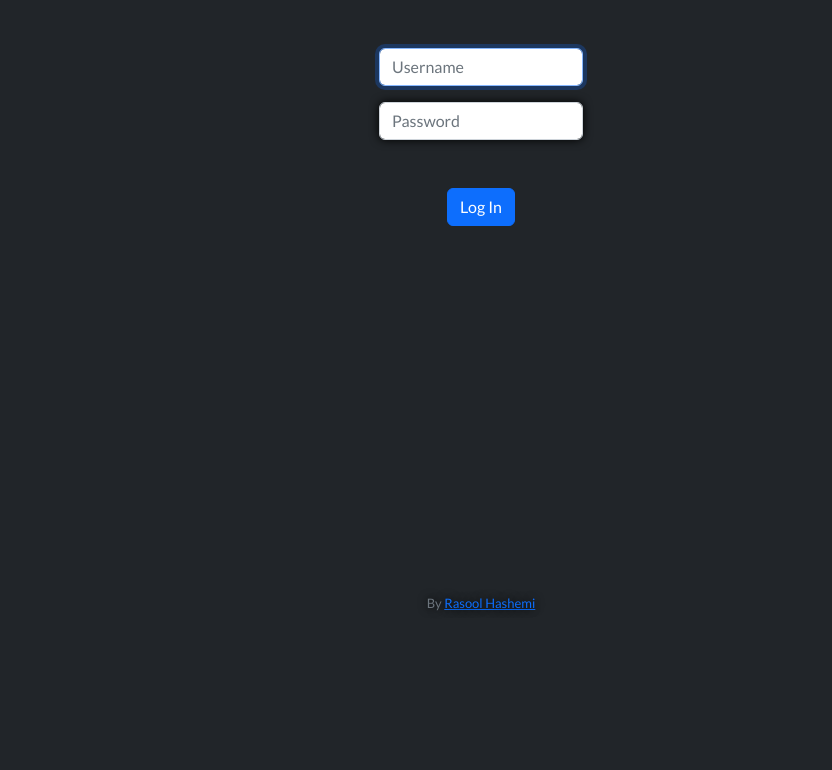
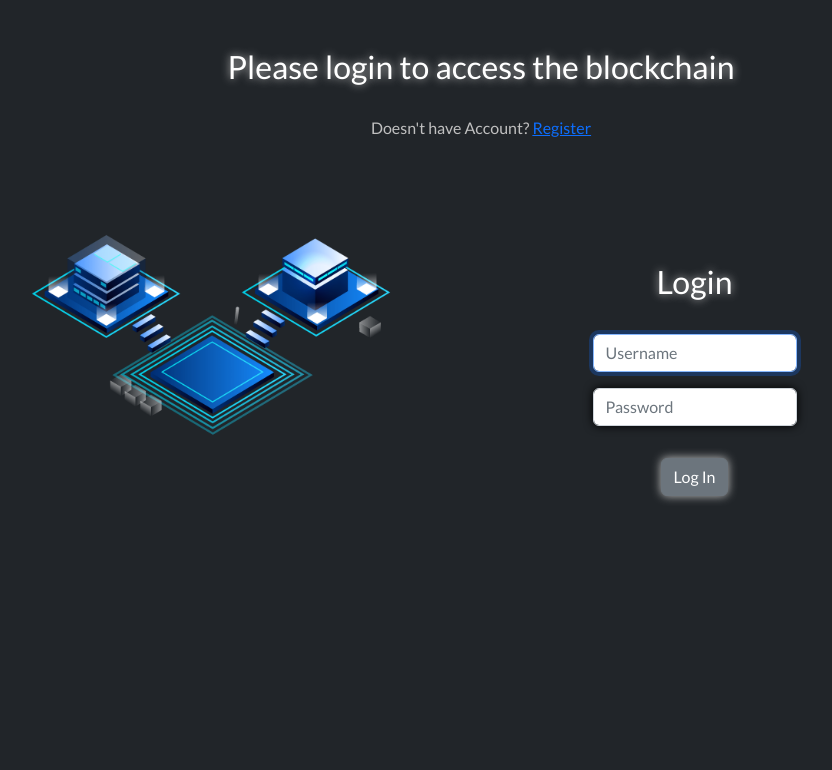
Before and after one commit to hawshemi/Blockchain, a Flask app: page /login in a window 1280 px wide. Shown: the part 112-882 px from the top of the page, without its empty margins (159-991 px from the left). Before the commit the page ends 722 px from the top, so only its background shows below. Run offline with Flask 2, Linux system fonts and the light colour scheme; some libraries are stand-ins or nearby versions.

Commit message:
Update login.html

```diff
--- a/templates/login.html
+++ b/templates/login.html
@@ -5,15 +5,20 @@
 {% endblock %}
 
 {% block main %}
-
+    <h2>Please login to access the blockchain</h2>
+    <h6>Doesn't have Account? <a href=/register>Register</a></h6>
+    <img class="login-img" src="/static/img/login-blockchain.png" alt="Login Blockchain">
+    <div class="login-container">
         <form action="/login" method="post">
             <div class="mb-3">
+                <h2>Login</h2>
                 <input autocomplete="off" autofocus class="form-control mx-auto w-auto" id="username" name="username" placeholder="Username" type="text">
             </div>
-        <div class="mb-3">
+            <div>
                 <input class="form-control mx-auto w-auto" id="password" name="password" placeholder="Password" type="password">
             </div>
-        <button class="btn btn-primary" type="submit">Log In</button>
+            <button class="btn btn-secondary" type="submit">Log In</button>
         </form>
+    </div>
 
 {% endblock %}
```
Lines whose indentation alone changed are shown as unchanged.
